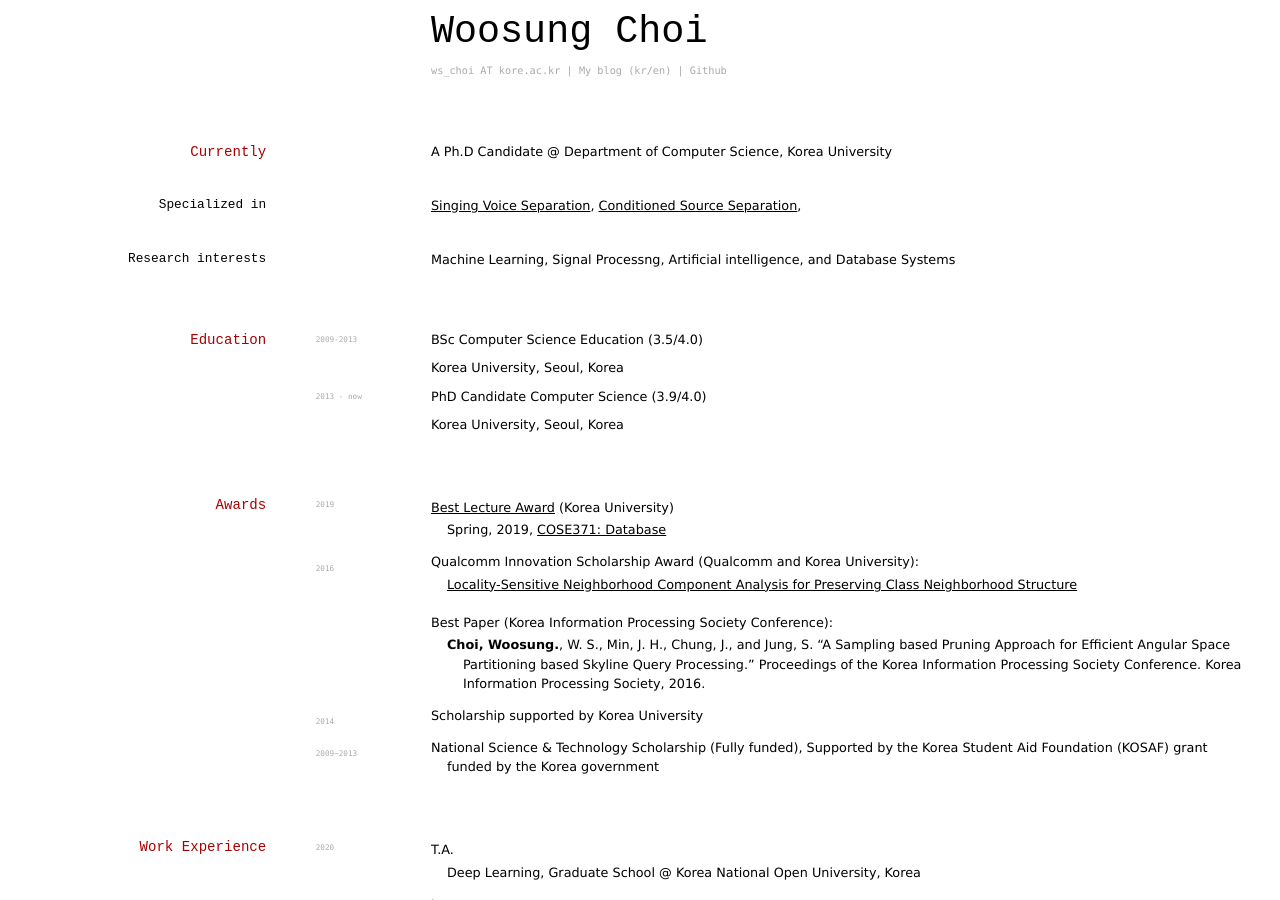
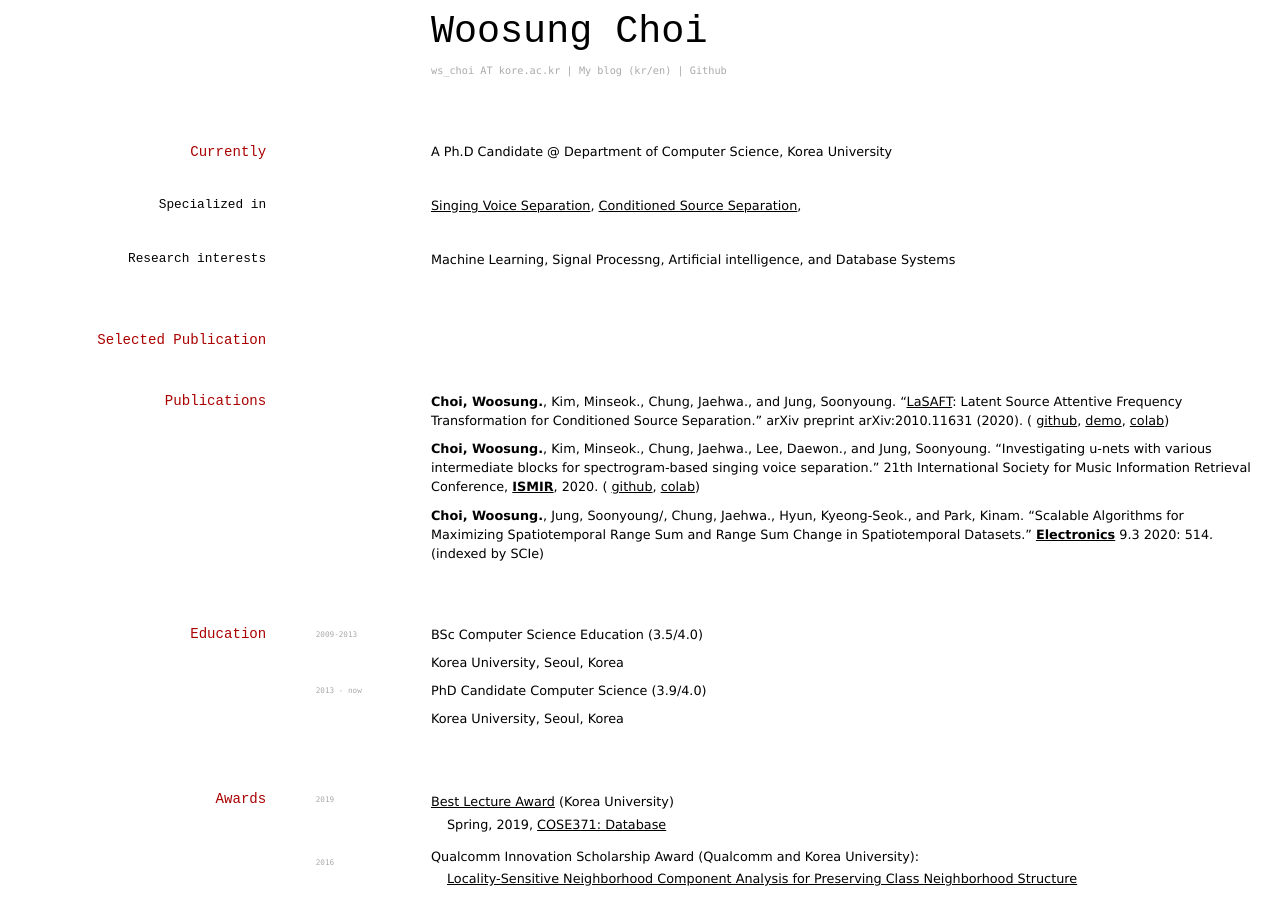
Before and after one commit to ws-choi/cv, a Jekyll site: the page built from index.md, in a window 1280 px wide and 900 px high. Built offline with Jekyll 4.4.1, drawn with Linux system fonts in a browser that asks for light colours.

Commit message:
Update index.md

```diff
--- a/index.md
+++ b/index.md
@@ -23,6 +23,17 @@ A Ph.D Candidate @ Department of Computer Science, Korea University
 ### Research interests
 
 Machine Learning, Signal Processng, Artificial intelligence, and Database Systems
+
+## Selected Publication
+
+## Publications
+
+**Choi, Woosung.**, Kim, Minseok., Chung, Jaehwa., and Jung, Soonyoung. "[LaSAFT](https://paperswithcode.com/paper/lasaft-latent-source-attentive-frequency): Latent Source Attentive Frequency Transformation for Conditioned Source Separation." arXiv preprint arXiv:2010.11631 (2020). ( [github](https://github.com/ws-choi/Conditioned-Source-Separation-LaSAFT), [demo](http://lasaft.github.io/), [colab](https://colab.research.google.com/github/ws-choi/Conditioned-Source-Separation-LaSAFT/blob/main/colab_demo/LaSAFT_with_GPoCM_Stella_Jang_Example.ipynb))
+
+**Choi, Woosung.**, Kim, Minseok., Chung, Jaehwa., Lee, Daewon., and Jung, Soonyoung. "Investigating u-nets with various intermediate blocks for spectrogram-based singing voice separation." 21th International Society for Music Information Retrieval Conference, **[ISMIR](https://program.ismir2020.net/poster_2-04.html)**, 2020. ( [github](https://github.com/ws-choi/ISMIR2020_U_Nets_SVS), [colab](https://colab.research.google.com/github/ws-choi/ISMIR2020_U_Nets_SVS/blob/master/colab_demo/TFC_TDF_Net_Large.ipynb))
+
+**Choi, Woosung.**, Jung, Soonyoung/, Chung, Jaehwa., Hyun, Kyeong-Seok., and Park, Kinam. "Scalable Algorithms for Maximizing Spatiotemporal Range Sum and Range Sum Change in Spatiotemporal Datasets." **[Electronics](https://www.mdpi.com/2079-9292/9/3/514)** 9.3 2020: 514. (indexed by SCIe)
+
 
 ## Education
 
```
